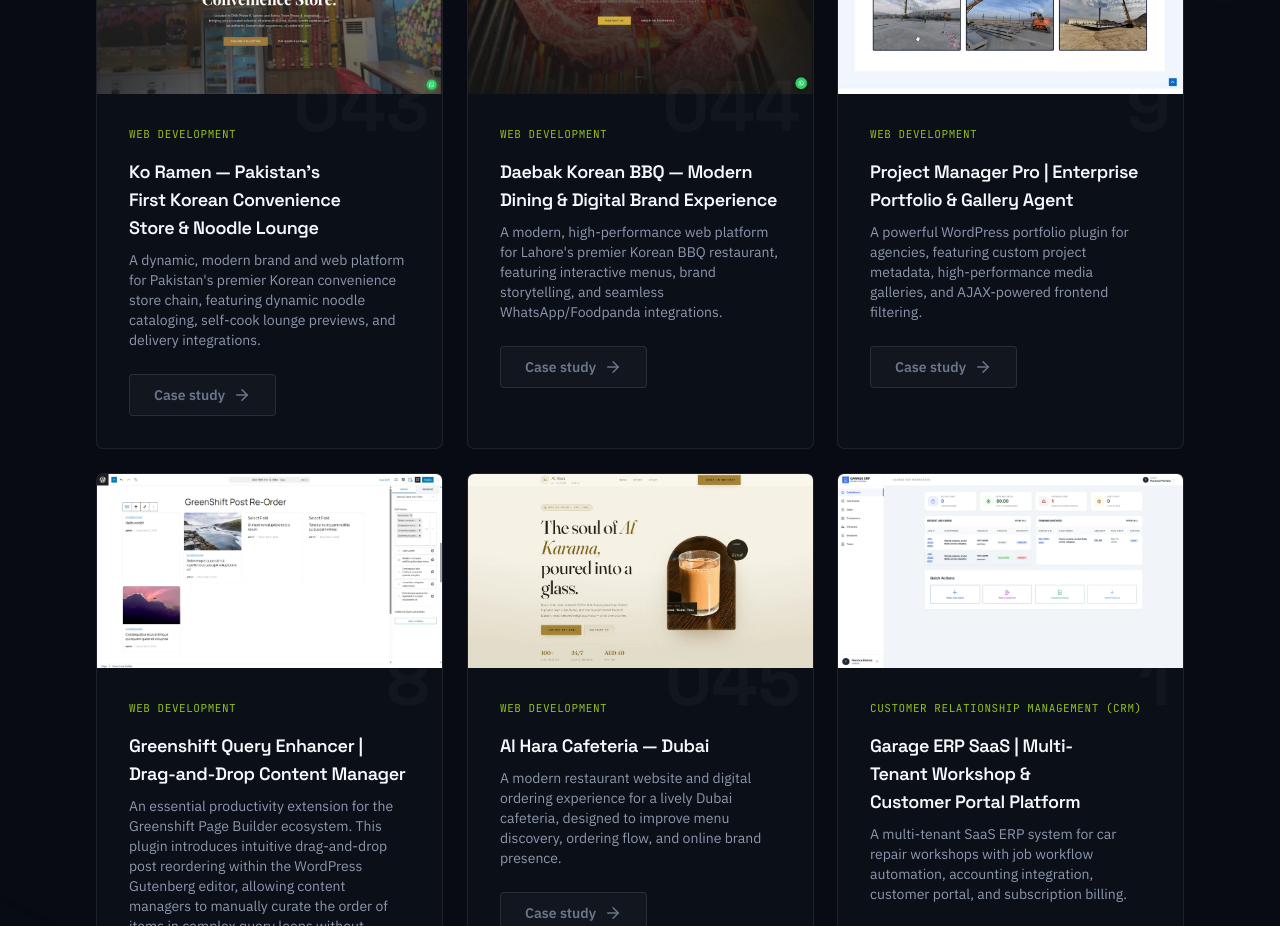
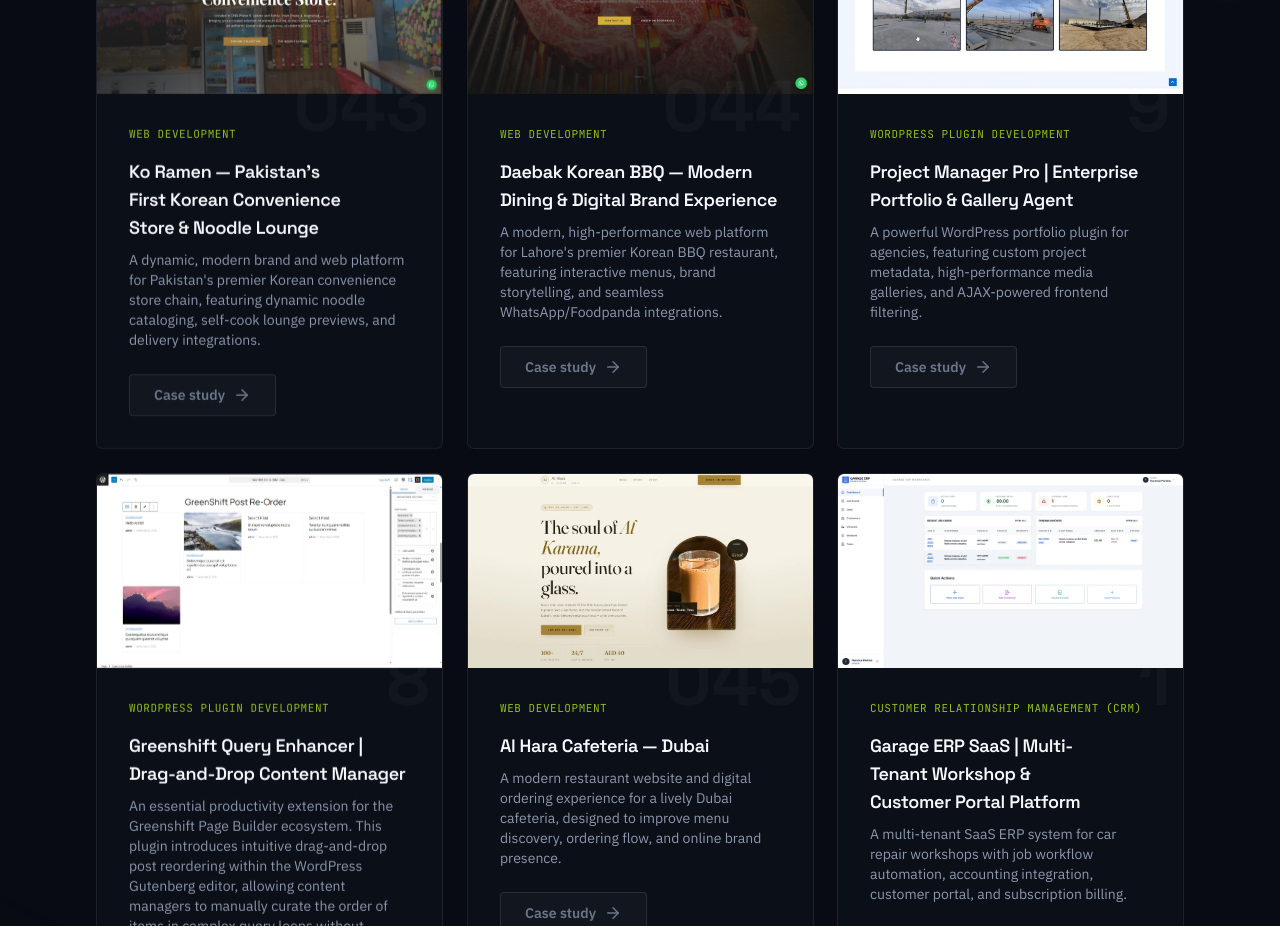
Before and after one commit to ahmadmustafa-dev/Portfolio, a Next.js app: page /projects in a window 1280 px wide. Shown: the part 800-1726 px from the top of the page. Built offline with nearby package versions, Linux system fonts and the light colour scheme; no server answers.

Commit message:
feat: enhance project filtering to include AI-powered plugins and update project categories

```diff
--- a/src/app/projects/page.tsx
+++ b/src/app/projects/page.tsx
@@ -63,7 +63,15 @@ export default function AllProjectsPage() {
     })
     .filter((project) => {
       const projectCategory = project.category ?? project.details?.category ?? "Web Development";
-      return activeCategory === "All" || projectCategory === activeCategory;
+      if (activeCategory === "All") return true;
+      if (projectCategory === activeCategory) return true;
+      // Include AI-powered WordPress plugins when filtering for general WordPress plugins
+      if (
+        activeCategory === "WordPress Plugin Development" &&
+        projectCategory === "AI-Powered WordPress Plugin Development"
+      )
+        return true;
+      return false;
     });
 
   return (
--- a/src/lib/data.ts
+++ b/src/lib/data.ts
@@ -255,7 +255,7 @@ export const projects: Project[] = [
     image: "/images/Projects_Imgs/Project-Manager-Pro/1.webp",
     link: "/project/9",
     details: {
-      category: "Web Development",
+      category: "WordPress Plugin Development",
       overview: {
         problemSolved:
           "Provided a standardized method for agencies to document and display their project history with consistent metadata (Location, Client, Date) and rich media.",
@@ -310,7 +310,7 @@ export const projects: Project[] = [
     image: "/images/Projects_Imgs/Greenshift-Query-Enhancer/1.webp",
     link: "/project/8",
     details: {
-      category: "Web Development",
+          category: "WordPress Plugin Development",
       overview: {
         problemSolved:
           "Fixed the lack of manual reordering capabilities in standard query loop blocks, providing a visual way to manage content priority for marketing pages.",
```
